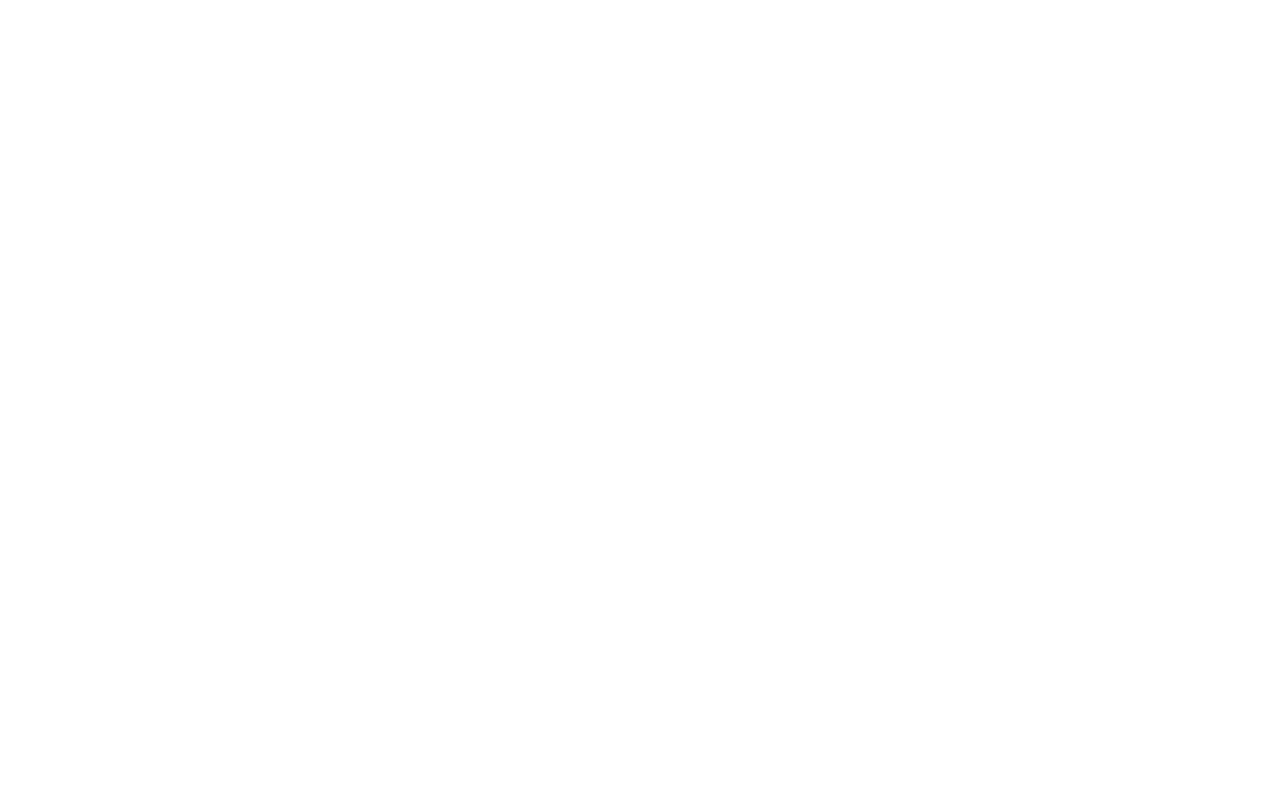
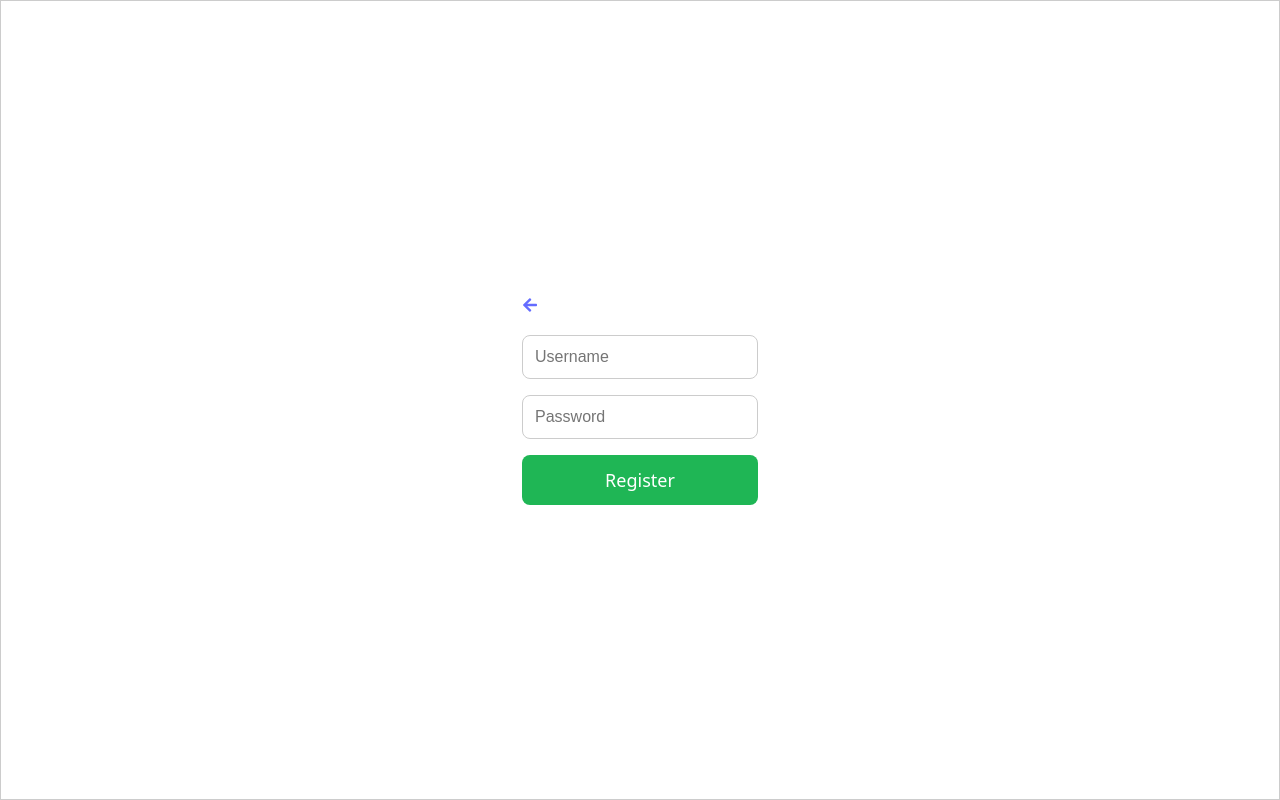
Before and after one commit to Pompei98/my-notes-app, a React (Vite) app in the folder frontend/: page /register in a window 1280 px wide. Before the commit this address had no page. Built offline with nearby package versions, Linux system fonts and the light colour scheme.

Commit message:
add incomplete register prompt

```diff
--- a/frontend/src/App.jsx
+++ b/frontend/src/App.jsx
@@ -4,6 +4,7 @@
 import LoginPage from './pages/LoginPage';
 import { BrowserRouter, Routes, Route } from 'react-router-dom';
 import HomePage from './pages/HomePage';
+import RegisterPage from './pages/RegisterPage';
 
 function App() {
 
@@ -12,6 +13,7 @@
       <Routes>
         <Route path="/home" element={<HomePage />} />
         <Route path="/" element={<LoginPage />} />
+        <Route path="/register" element={<RegisterPage />} />
       </Routes>
     </BrowserRouter>
   )
--- a/frontend/src/pages/LoginPage.jsx
+++ b/frontend/src/pages/LoginPage.jsx
@@ -1,7 +1,7 @@
 import './LoginPage.css';
 import React from 'react';
 import { useState } from 'react';
-import { useNavigate } from 'react-router-dom';
+import { useNavigate, Link } from 'react-router-dom';
 
 function LoginPage() {
   const apiUrl = import.meta.env.VITE_API_URL;
--- a/frontend/src/pages/RegisterPage.css
+++ b/frontend/src/pages/RegisterPage.css
@@ -0,0 +1,54 @@
+.register-page {
+    display: flex;
+    font-size: 16px;
+    justify-content: center;
+    align-items: center;
+    width: 100vw;
+    height: 100vh;
+    border: solid 1px #ccc;
+}
+
+.register-form {
+    display: flex;
+    flex-direction: column;
+    background-color: white;
+    border-radius: 10px;
+    width: 300px;
+    gap: 1rem;
+    padding: 2rem;
+}
+
+.back-to-login {
+    text-align: left;
+    justify-content: left;
+}
+
+.register-form input {
+    color: black;
+    padding: 0.75rem;
+    gap: 1rem;
+    border-radius: 8px;
+    background-color: white;
+    font-size: 16px;
+    border: 1px solid #ccc;
+}
+
+.register-form input:focus {
+    border: 1px solid #1FB655;
+    outline: none;
+}
+
+.register-button {
+    padding: 0.75rem;
+    background-color: #1FB655;
+    color: white;
+    border-radius: 8px;
+    font-size: 18px;
+}
+
+.register-button:hover {
+    background-color: #25c75c;
+    cursor: pointer;
+    border: 1px solid #25c75c;
+    outline: none;
+}
--- a/frontend/src/pages/RegisterPage.jsx
+++ b/frontend/src/pages/RegisterPage.jsx
@@ -0,0 +1,27 @@
+import './RegisterPage.css';
+import React from 'react';
+import { useState } from 'react';
+import { useNavigate } from 'react-router-dom';
+import { Link } from 'react-router-dom';
+import { FaArrowLeft } from 'react-icons/fa';
+
+function RegisterPage() {
+  const apiUrl = import.meta.env.VITE_API_URL;
+  const navigate = useNavigate();
+  const [username, setUsername] = useState('');
+  const [password, setPassword] = useState('');
+
+
+  return (
+    <div className="register-page">
+      <form className="register-form">
+        <Link to="/" className='back-to-login'><FaArrowLeft /></Link>
+        <input type="text" placeholder='Username' className='register-input' required />
+        <input type="password" placeholder='Password' className='register-input' required />
+        <button type="submit" className="register-button">Register</button>
+      </form>
+    </div>
+  );
+}
+
+export default RegisterPage;
```
